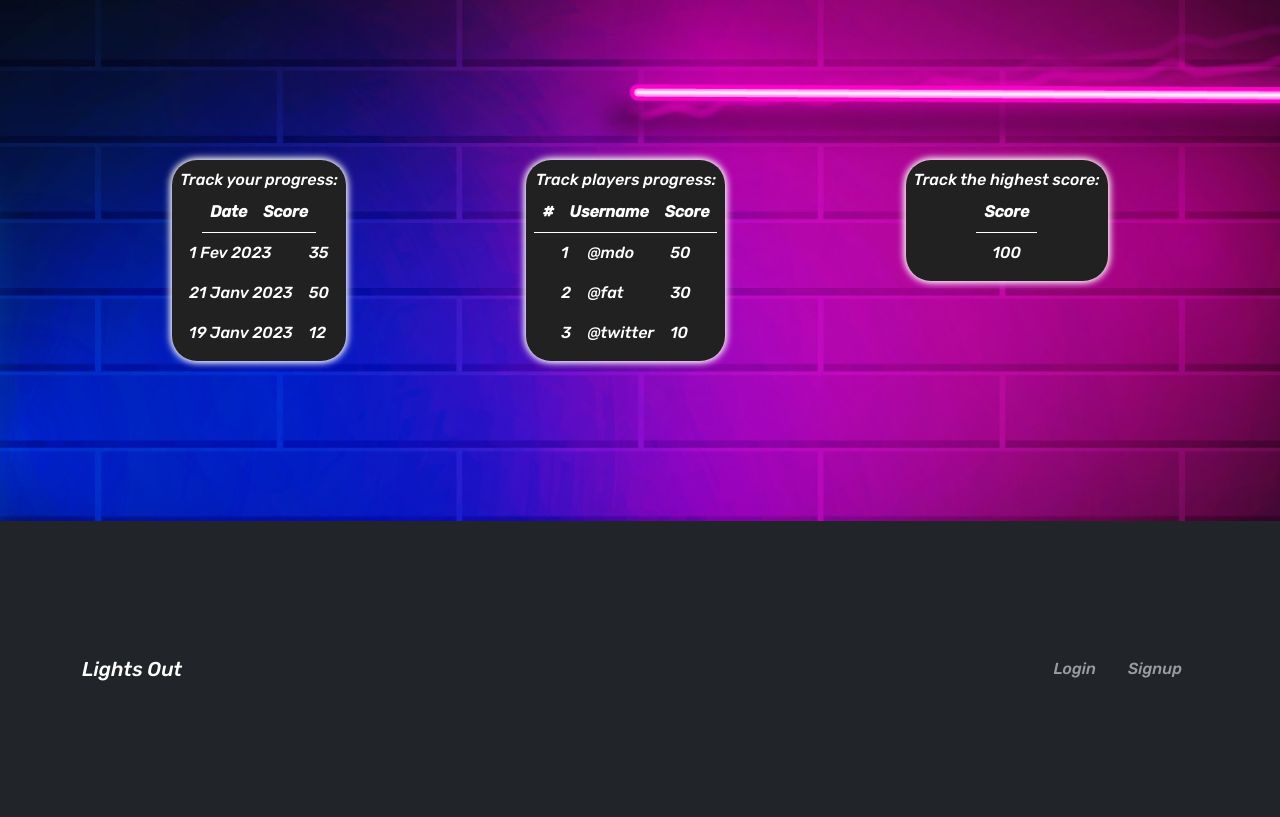
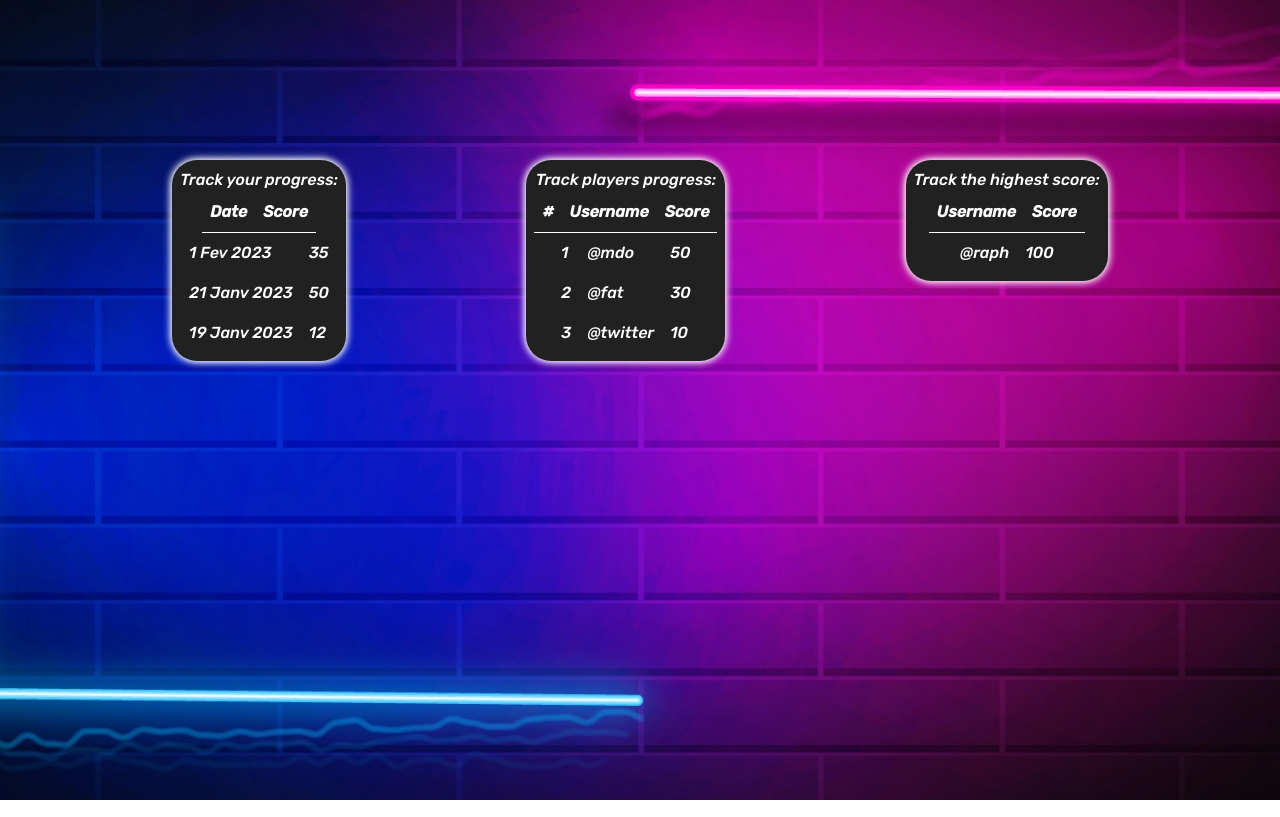
Before and after one commit to danielmolkandov95/Lights-Out-Team-Project-FE, a React (Create React App) app: page /score in a window 1280 px wide. Built offline with nearby package versions, Linux system fonts and the light colour scheme.

Commit message:
score page

```diff
--- a/src/App.js
+++ b/src/App.js
@@ -10,7 +10,7 @@ function App() {
   return (
     <div>
       <Score />
-       <UserContextProvider>
+       {/* <UserContextProvider>
         <NavBar />
 
         <Routes>
@@ -25,8 +25,9 @@ function App() {
             }
           />
         </Routes>
-      </UserContextProvider>
+          </UserContextProvider> */}
     </div>
+
   );
 }
 
--- a/src/components/Score.jsx
+++ b/src/components/Score.jsx
@@ -63,11 +63,13 @@ function Score() {
           Track the highest score:
           <thead>
             <tr>
+            <th>Username</th>
               <th>Score</th>
             </tr>
           </thead>
           <tbody>
             <tr>
+            <td>@raph</td>
               <td>100 </td>
             </tr>
           </tbody>
```
